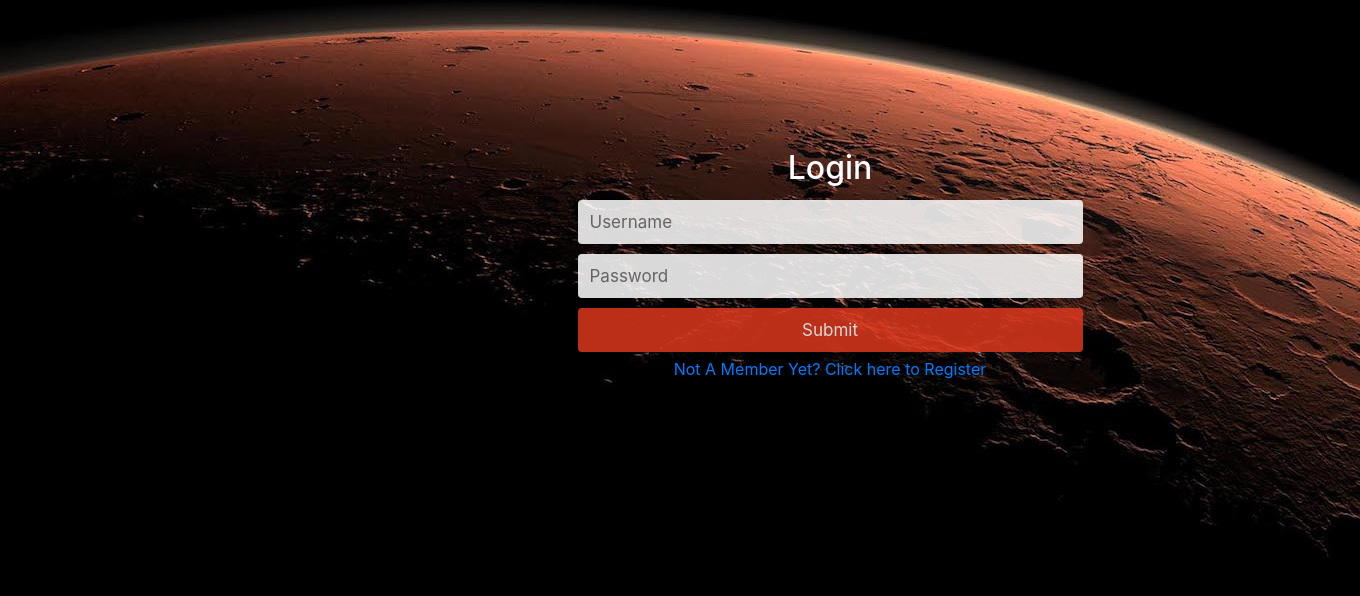
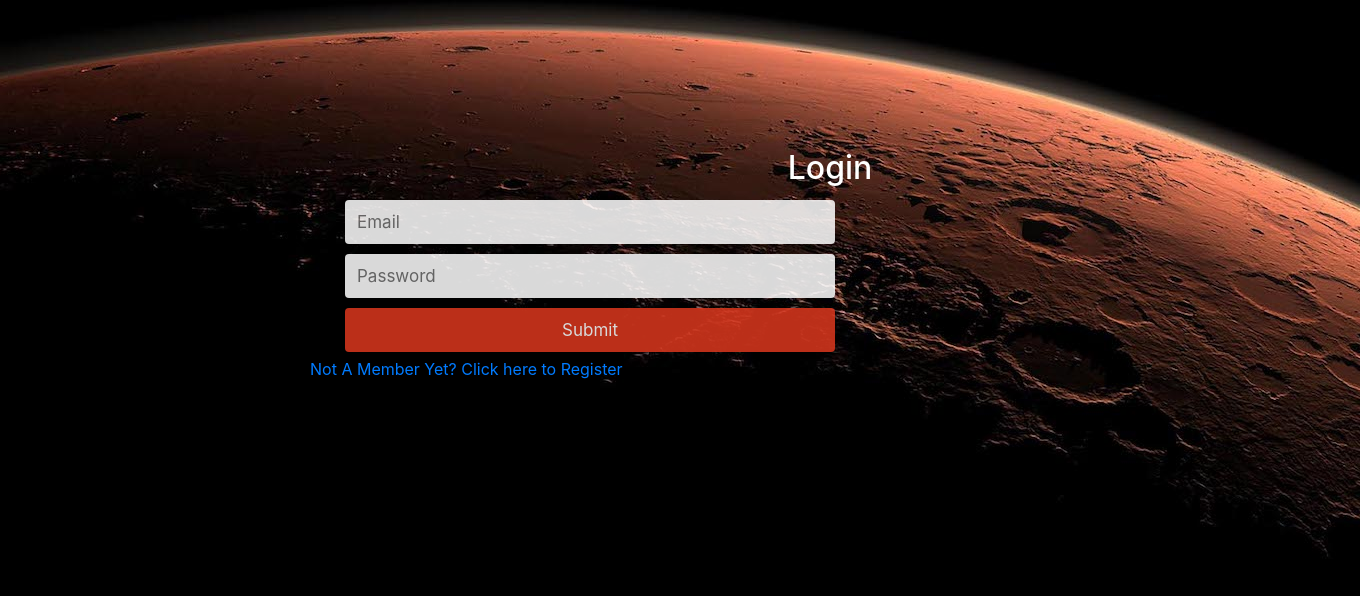
Before and after one commit to janvi7109/Off_to_Mars, a Django app: page / in a window 1360 px wide. Shown: the part 145-741 px from the top of the page. Run offline with Django 3.2, Linux system fonts and the light colour scheme; some libraries are stand-ins or nearby versions.

Commit message:
version2

```diff
--- a/pre_login/forms.py
+++ b/pre_login/forms.py
@@ -2,20 +2,33 @@ from django import forms
 from django.db import models
 from .models import Personal_Details
 
-class DesignForm(models.Model):
-    username = models.CharField(max_length = 100)
-    Email = models.EmailField(primary_key=True,unique=True)
-    Age = models.IntegerField(default=19,null=False)
-    City = models.CharField(max_length = 50,default="Bangalore")
-    State = models.CharField(max_length = 50)
-    Country = models.CharField(max_length = 30,default="India")
-    Occupation = models.CharField(max_length = 30)
-    Password = models.CharField(max_length = 50)
+# class DesignForm(models.Model):
+#     username = models.CharField(max_length = 100)
+#     Email = models.EmailField(primary_key=True,unique=True)
+#     Age = models.IntegerField(default=19,null=False)
+#     City = models.CharField(max_length = 50,default="Bangalore")
+#     State = models.CharField(max_length = 50)
+#     Country = models.CharField(max_length = 30,default="India")
+#     Occupation = models.CharField(max_length = 30)
+#     Password = models.CharField(max_length = 50)
 
 
 class RegistrationForm(forms.ModelForm):
-    Personal_Details.username = forms.TextInput(attrs={'placeholder':"Username"})
+    username = forms.CharField(label='',widget=forms.TextInput(attrs={'placeholder':'Username'}))
+    Email = forms.EmailField(label='',widget=forms.TextInput(attrs={'placeholder':'Email'}))
+    Age = forms.IntegerField(label='',widget=forms.TextInput(attrs={'placeholder':'Age'}))
+    City = forms.CharField(label='',widget=forms.TextInput(attrs={'placeholder':'City'}))
+    State = forms.CharField(label='',widget=forms.TextInput(attrs={'placeholder':'State'}))
+    Country = forms.CharField(label='',widget=forms.TextInput(attrs={'placeholder':'Country'}))
+    Occupation = forms.CharField(label='',widget=forms.TextInput(attrs={'placeholder':'Occupation'}))
+    Password = forms.CharField(label='',widget=forms.PasswordInput(attrs={'placeholder':'Password'}))
     class Meta:
         model = Personal_Details
         # username = forms.CharField("abc")
-        fields= ["username","Email","Age","City","State","Country","Occupation","Password"]#,"confirm password"]
+        fields = ["username","Email","Age","City","State","Country","Occupation","Password"]#,"confirm password"]
+
+class LoginForm(forms.Form):
+    Email = forms.CharField(label='',widget=forms.TextInput(attrs={'placeholder':'Email'}))
+    Password = forms.CharField(label='',widget=forms.PasswordInput(attrs={'placeholder':'Password'}))
+    class Meta:
+        fields = ["username","Password"]
--- a/pre_login/models.py
+++ b/pre_login/models.py
@@ -1,4 +1,3 @@
-# from django.contrib.auth import authenticate, login
 from django.db import models
 # from django.contrib.auth.models import User
 from django import forms
@@ -8,9 +7,9 @@ class Personal_Details(models.Model):
     username = models.CharField(max_length = 100)
     Email = models.EmailField(primary_key=True,unique=True)
     Age = models.IntegerField(default=19,null=False)
-    City = models.CharField(max_length = 50,default="Bangalore")
+    City = models.CharField(max_length = 50)
     State = models.CharField(max_length = 50)
-    Country = models.CharField(max_length = 30,default="India")
+    Country = models.CharField(max_length = 30)
     Occupation = models.CharField(max_length = 30)
     Password = models.CharField(max_length = 50)
     '''widget=forms.PasswordInput(),null=False)'''
--- a/pre_login/templates/page/header.html
+++ b/pre_login/templates/page/header.html
@@ -102,7 +102,7 @@
     dobu insaan hu mein -laptop
     </div>  {% endcomment %}
     <div class="topnav">
-        <a class="active" href="{% url 'home' %}">Home</a>
+        <a class="active" href="{% url 'login' %}">Home</a>
         {% comment %} <a href="#news">News</a> {% endcomment %}
         <a href="#">About</a>
         {% comment %} <a href="login.html">Login</a> {% endcomment %}
--- a/pre_login/templates/page/login.html
+++ b/pre_login/templates/page/login.html
@@ -48,21 +48,37 @@
 <body>
     <div class="container">
         <div class="row justify-content-center">
-            <h2 style="text-align:center;color:white">Login</h2>
+            <div class="col">
+                <h2 style="text-align:center;color:white">Login</h2>
+            </div>
         </div>
         <div class="row justify-content-center">
-            <input type="text" name="username" placeholder="Username" required>
+            <div class="col">
+                <form method="POST" action="">
+                    {% csrf_token %}
+                    {{form}}
+                    <input type="submit" value="Submit">
+                </form>
+            </div>
         </div>
-        <div class="row justify-content-center">
-            <input type="password" name="password" placeholder="Password" required>
+        <div class="row">
+            <div class="column">
+                <div class="row justify-content-center" align="center">
+                <a href ="registration.html">Not A Member Yet? Click here to Register</a>
+                </div>
+            </div>
         </div>
-        <div class="row justify-content-center">
-            <input type="submit" value="Submit">
-        </div>
+        {% comment %} <div class="row justify-content-center"> {% endcomment %}
+            {% comment %} <input type="text" name="username" placeholder="Username" required> {% endcomment %}
+        {% comment %} </div> {% endcomment %}
+        {% comment %} <div class="row justify-content-center"> {% endcomment %}
+            {% comment %} <input type="password" name="password" placeholder="Password" required>  {% endcomment %}
+        {% comment %} </div> {% endcomment %}
+        {% comment %} <div class="row justify-content-center"> {% endcomment %}
+            {% comment %} <input type="submit" value="Submit"> {% endcomment %}
+        {% comment %} </div> {% endcomment %}
+{% comment %}  {% endcomment %}
 
-        <div class="row justify-content-center" align="center">
-        <a href ="registration.html">Not A Member Yet? Click here to Register</a>
-        </div>
     </div>
 
 
--- a/pre_login/urls.py
+++ b/pre_login/urls.py
@@ -1,6 +1,6 @@
 from django.conf.urls import url, include
 from . import views
 urlpatterns = [
-    url(r'^$', views.home, name="home"),
+    url(r'^$', views.login, name="login"),
     url(r'^registration.html', views.register, name="registration"),
 ]
--- a/pre_login/views.py
+++ b/pre_login/views.py
@@ -1,5 +1,7 @@
 from django.shortcuts import render
 from .forms import RegistrationForm
+from .forms import LoginForm
+from .models import Personal_Details
 # from .forms import RegistrationForm
 # Create your views here.
 def home(request):
@@ -16,6 +18,19 @@ def register(request):
     cont = {'form':form}
     return render(request,'page/registration.html',cont)
 
+def login(request):
+    if request.method == "POST":
+        form = LoginForm(request.POST)
+        if form.is_valid():
+            print(form.cleaned_data)
+            obj = Personal_Details.objects.get(Email=form.cleaned_data['Email'])
+            if(obj):
+                print(obj['Age'])
+    else:
+        form = LoginForm()
+    cont = {'form':form}
+    return render(request,'page/login.html',cont)
+
 # def showform(request):
 #     form= BlogCommentsForm(request.POST or None)
 #     if form.is_valid():
```
Also changed, not shown: post_login/templates/quiz.html (added, +9 -0 lines), db.sqlite3.
